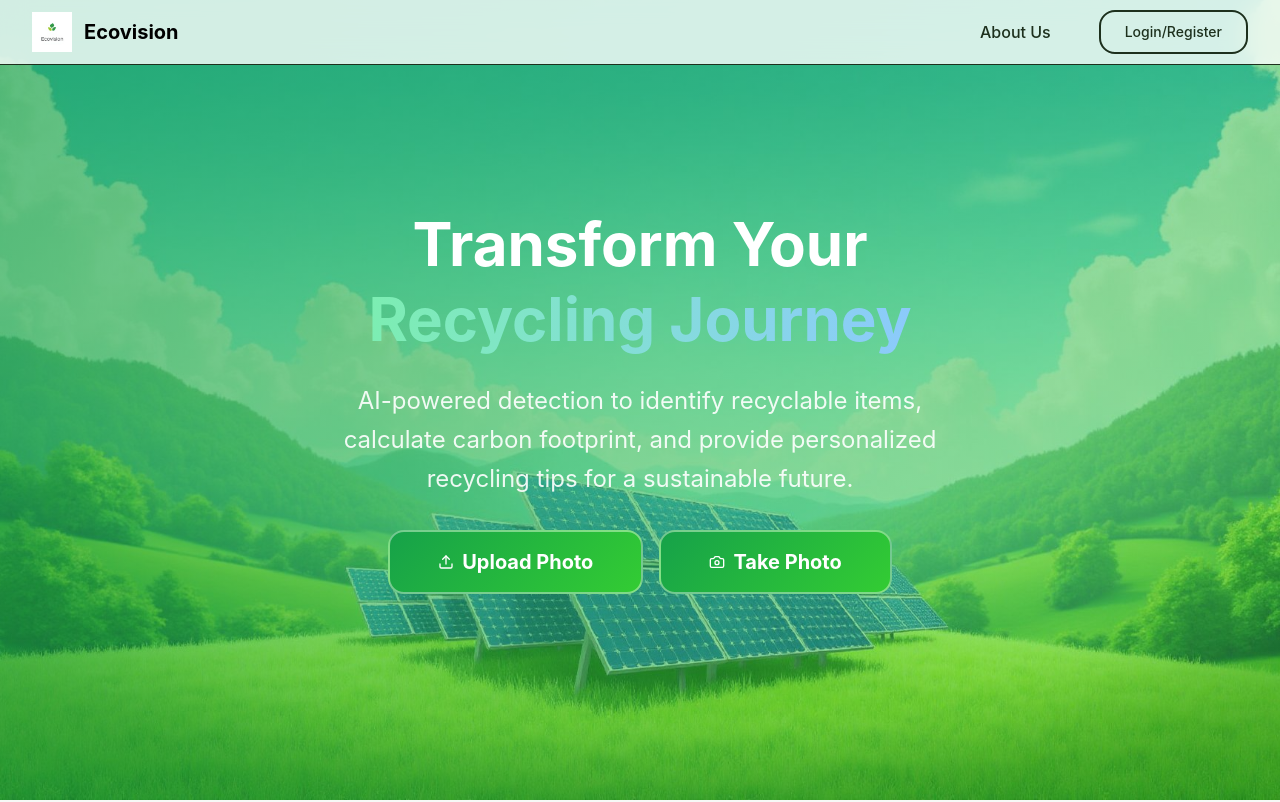
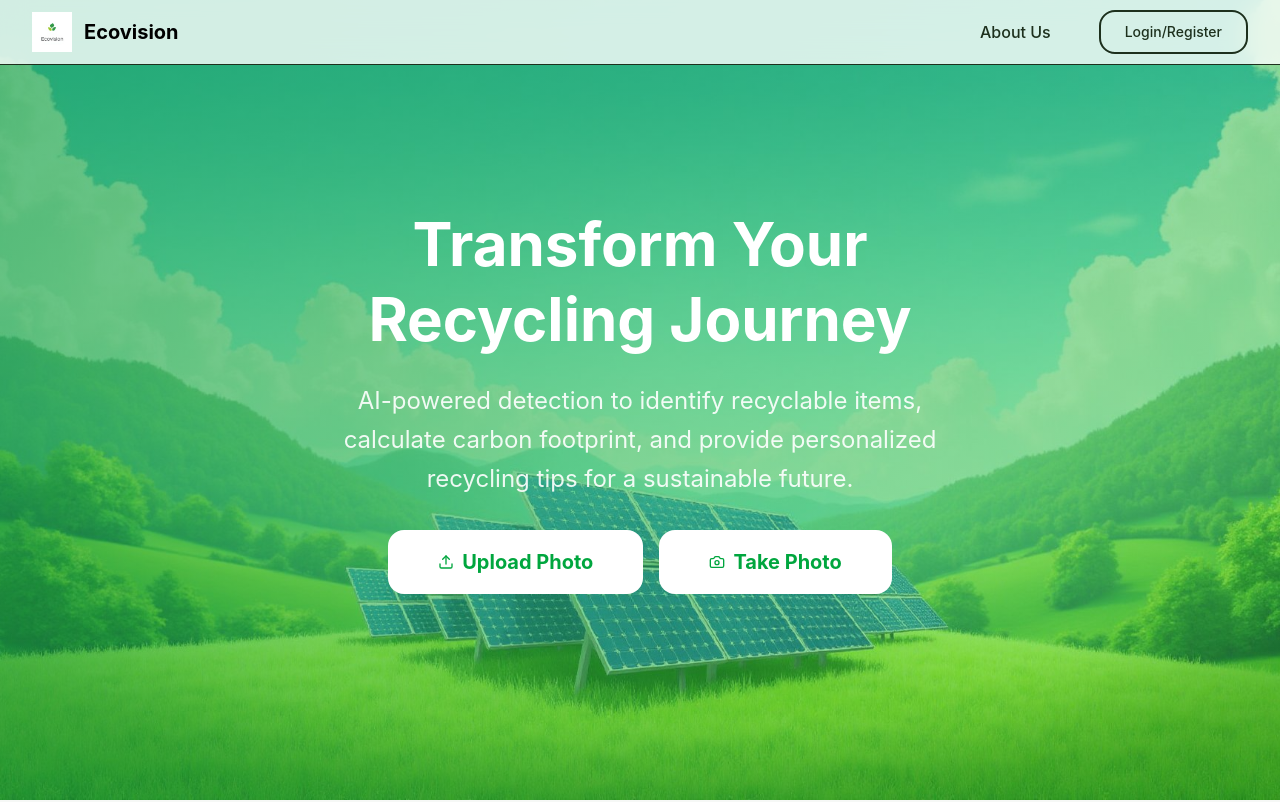
Before and after one commit to shashank201104/Eco_Vision, a React (Vite) app in the folder client/: page / in a window 1280 px wide. Shown: the top 802 px of the page. Built offline with nearby package versions, Linux system fonts and the light colour scheme.

Commit message:
Chaning Button and Headers design

```diff
--- a/client/src/components/HeroSection.jsx
+++ b/client/src/components/HeroSection.jsx
@@ -31,7 +31,7 @@ const HeroSection = ({ onUploadClick, onCameraClick }) => {
       <div className='relative z-10 text-center px-4 sm:px-6 lg:px-8 max-w-4xl mx-auto'>
         <div className='animate-fade-in'>
           <h1 className='text-4xl sm:text-5xl lg:text-6xl font-bold text-white mb-6 leading-tight'>Transform Your
-            <span className='block bg-gradient-to-r from-green-300 to-blue-300 bg-clip-text text-transparent'>Recycling Journey</span>
+            <span className='block text-white-500 bg-clip-text'>Recycling Journey</span>
           </h1>
 
           <p className='text-xl sm:text-2xl text-white/90 mb-8 max-w-2xl mx-auto leading-relaxed'>
--- a/client/src/components/ui/Button.jsx
+++ b/client/src/components/ui/Button.jsx
@@ -23,7 +23,7 @@ const buttonVariants = cva(
                 link:
                     "text-primary underline-offset-4 hover:underline",
                 hero:
-                    "bg-gradient-primary text-white border-2 border-white/20 hover: border-white/40 shadow-glow hover:shadow-strong backdrop-blur-sm",
+                    "bg-white text-green-600 border-2 border-white/20 hover: border-white/40 shadow-glow hover:shadow-strong backdrop-blur-sm",
                 eco:
                     "bg-[hsl(var(--eco-green))] text-[hsl(var(--primary-foreground))] hover:bg-[hsl(var(--eco-leaf))] shadow-medium hover:shadow-glow",
 
```
